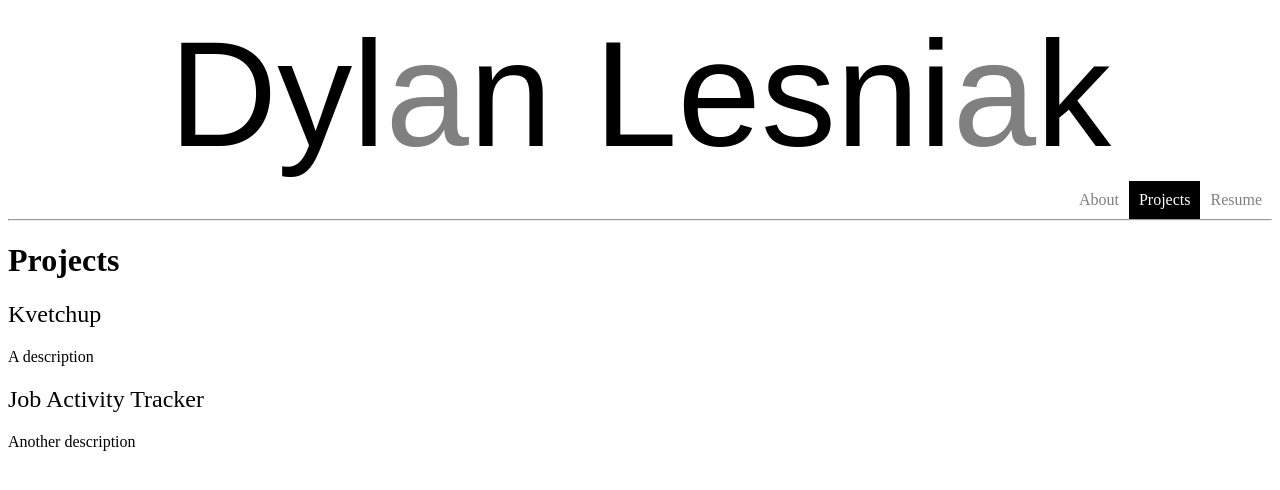
After one commit to mrdlesniak/mrdlesniak.github.io, a Django app: page /projects/ in a window 1280 px wide. The commit adds this page. Shown: the top 490 px of the page. Run offline with Django 3.2, Linux system fonts and the light colour scheme; some web fonts are replaced.

Commit message:
created projects page. Formatted menu for active page.

```diff
--- a/portfolio/static/portfolio/style.css
+++ b/portfolio/static/portfolio/style.css
@@ -24,11 +24,25 @@ nav{
     color: grey;
     text-decoration: none;
     padding: 10px;
+    transition: 0.3s;
+}
+
+.active{
+    background-color: black;
+    color: white;
+    text-decoration: none;
+    padding: 10px;
+    transition: 0.3s;
 }
 
 .menu_links:hover{
     background-color: #D9D9D9;
     color: #595959;
+}
+
+.menu_links:active{
+    background-color: #595959;
+    color: white;
 }
 
 hr{
@@ -37,3 +51,6 @@ hr{
 }
 
 /* body */
+h2{
+    font-weight: normal;
+}
--- a/portfolio/templates/portfolio/base.html
+++ b/portfolio/templates/portfolio/base.html
@@ -20,13 +20,12 @@
         </nav>
 
         <div class="menu_section">
-            <a class="menu_links" href="">About</a>
-            <a class="menu_links" href="">Projects</a>
-            <a class="menu_links" href="">Resume</a>
+            <a {% if activate == 'about' %}class="menu_links active"{% else %}class="menu_links"{% endif %} href="{% url 'portfolio:index' %}">About</a>
+            <a {% if activate == 'projects' %}class="menu_links active"{% else %}class="menu_links"{% endif %} href="{% url 'portfolio:projects' %}">Projects</a>
+            <a {% if activate == 'resume' %}class="menu_links active"{% else %}class="menu_links"{% endif %} href="">Resume</a>
         </div>
         <hr>
     </div>
-
 
     {% block content %}
     {% endblock %}
--- /dev/null
+++ b/portfolio/templates/portfolio/projects.html
@@ -0,0 +1,25 @@
+<!DOCTYPE html>
+<html lang="en">
+
+<head>
+    <meta charset="UTF-8">
+    <meta name="viewport" content="width=device-width, initial-scale=1.0">
+    <title>Dylan Lesniak</title>
+</head>
+
+<body>
+    {% extends 'portfolio/base.html' %}
+    {% block content %}
+    <h1>Projects</h1>
+
+    <h2>Kvetchup</h2>
+    <p>A description</p>
+
+    <h2>Job Activity Tracker</h2>
+    <p>Another description</p>
+
+
+    {% endblock %}
+</body>
+
+</html>
--- a/portfolio/urls.py
+++ b/portfolio/urls.py
@@ -3,5 +3,6 @@ from . import views
 
 app_name = 'portfolio'
 urlpatterns = [
-  path('', views.index, name='index')
+  path('', views.index, name='index'),
+  path('projects/', views.projects, name='projects')
 ]
--- a/portfolio/views.py
+++ b/portfolio/views.py
@@ -4,6 +4,12 @@ from django.http import HttpResponseRedirect
 # Create your views here.
 def index(request):
     context = {
-        "hello": "world",
+        "activate": "about",
     }
     return render(request, 'portfolio/index.html', context)
+
+def projects(request):
+    context = {
+        "activate": "projects",
+    }
+    return render(request, 'portfolio/projects.html', context)
```
